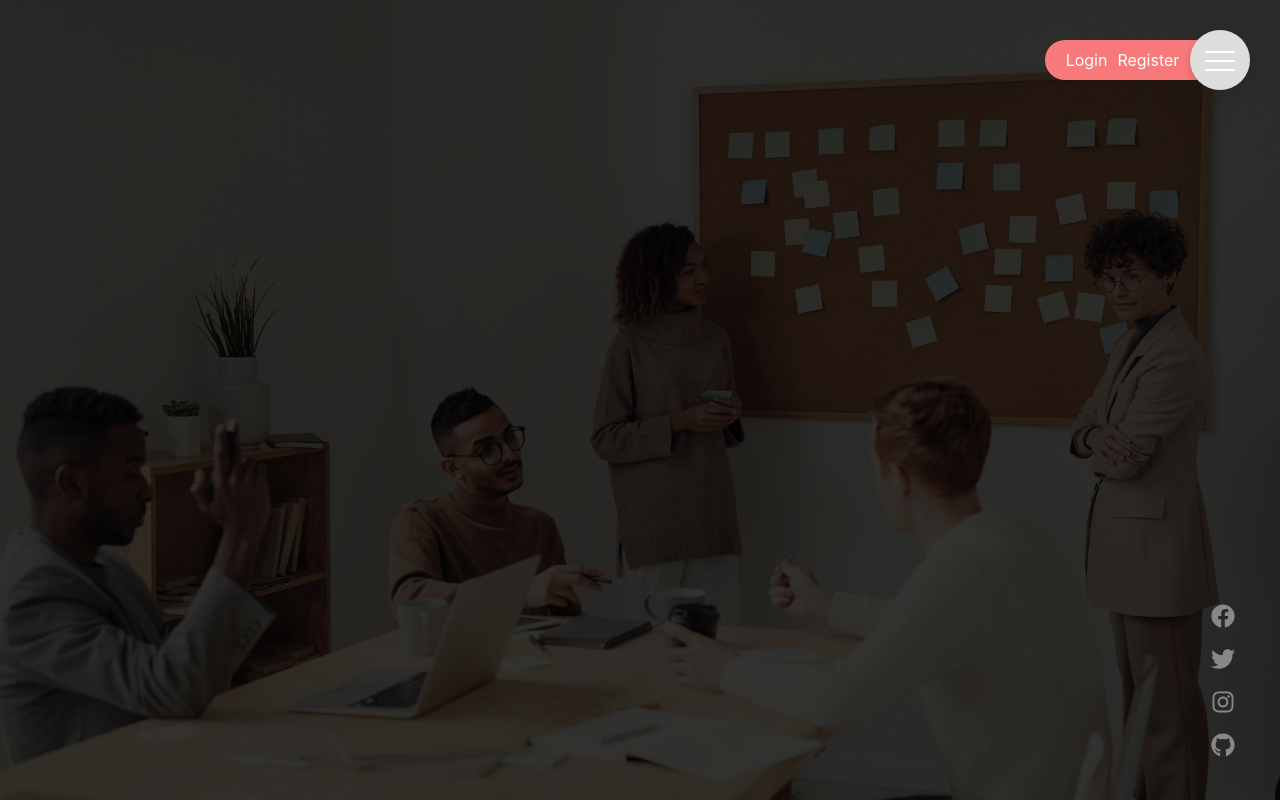
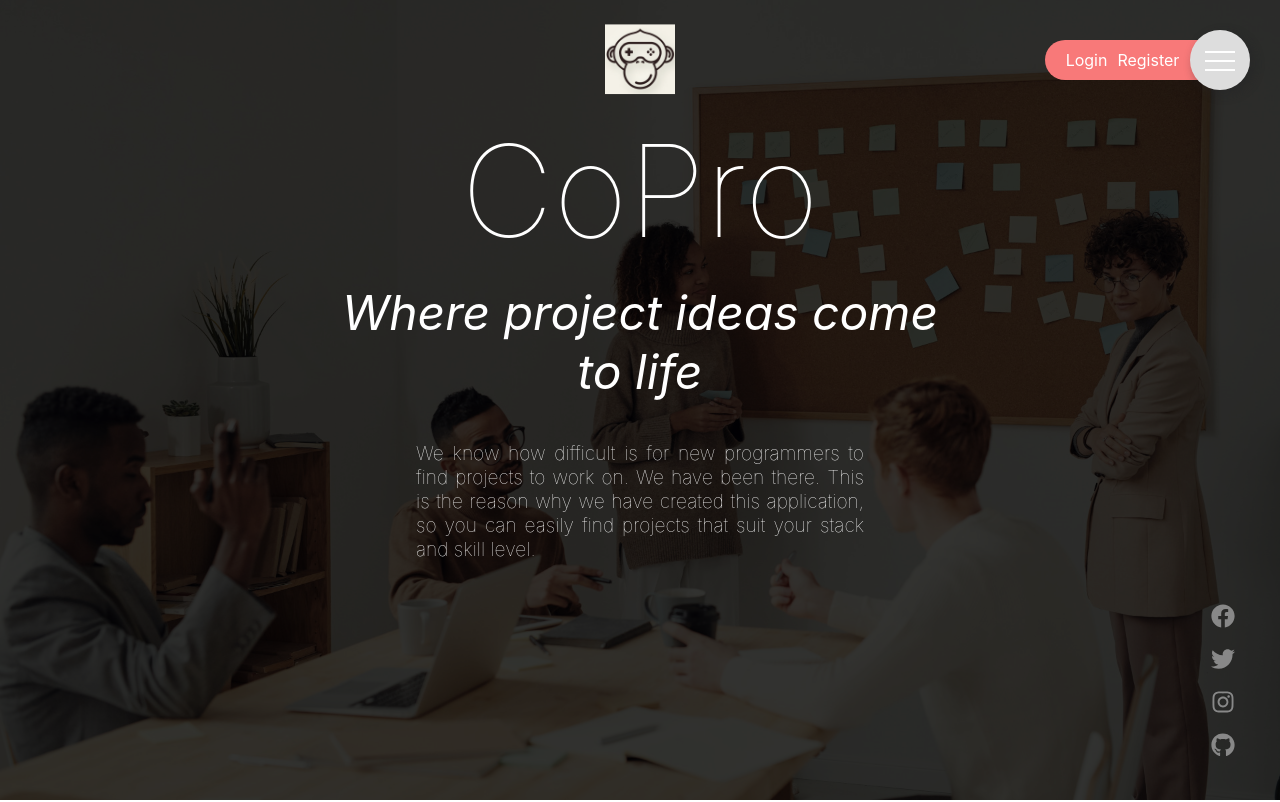
Before and after one commit to bambooss/pz-website, a Next.js app: page / in a window 1280 px wide. Shown: the top 802 px of the page. Built offline with nearby package versions, Linux system fonts and the light colour scheme.

Commit message:
Started hero image container text

```diff
--- a/components/image/HeroImage.js
+++ b/components/image/HeroImage.js
@@ -1,4 +1,5 @@
 import Image from 'next/image';
+import LogoIcon from '../navigation/LogoIcon';
 import classes from '../../styles/components/HeroImage.module.scss';
 
 const HeroImage = ({ children }) => (
@@ -13,6 +14,19 @@ const HeroImage = ({ children }) => (
         priority="true"
       />
     </div>
+    <div className={classes['hero-content-container']}>
+      <LogoIcon className={classes.logo} width={70} height={70} />
+      <h1>CoPro</h1>
+      <h2>
+        <i>Where project ideas come to life</i>
+      </h2>
+      <p>
+        We know how difficult is for new programmers to find projects to work
+        on. We have been there. This is the reason why we have created this
+        application, so you can easily find projects that suit your stack and
+        skill level.
+      </p>
+    </div>
     <div className={classes['hero-filler']} />
   </>
 );
--- a/styles/_variables.scss
+++ b/styles/_variables.scss
@@ -73,10 +73,12 @@ $font-size-l: 1.2em;
 $font-size-xl: 1.5em;
 $font-size-xxl: 2.5rem;
 $font-size-xxxl: 3rem;
+$font-size-hero: 8rem;
 
 /*
   FONT WEIGHTS
 */
+$font-weight-lighter: lighter;
 $font-weight-light: 300;
 $font-weight-book: 400;
 $font-weight-medium: 500;
--- a/styles/components/HeroImage.module.scss
+++ b/styles/components/HeroImage.module.scss
@@ -19,3 +19,41 @@
 .hero-image {
 
 }
+
+.hero-content-container {
+  z-index: 2;
+  position: absolute;
+  display: flex;
+  flex-direction: column;
+  top: 50%;
+  left: 50%;
+  transform: translate(-50%, -70%);
+  text-align: center;
+
+  & .logo {
+
+  }
+
+  & h1 {
+    color: $color-text-light;
+    font-weight: $font-weight-lighter;
+    font-size: $font-size-hero;
+    margin: $margin-s;
+  }
+
+  & h2 {
+    color: $color-text-light;
+    font-weight: normal;
+    font-size: $font-size-xxxl;
+    margin-top: $margin-0;
+  }
+
+  & p {
+    width: 70%;
+    margin: 0 auto;
+    color: $color-text-light;
+    font-weight: lighter;
+    font-size: $font-size-l;
+    text-align: justify;
+  }
+}
--- a/styles/components/MenuModal.module.scss
+++ b/styles/components/MenuModal.module.scss
@@ -25,9 +25,8 @@
 
     h1 {
       display: inline-block;
-      text-transform: uppercase;
-      font-size: $font-size-xxxl;
-      font-weight: $font-weight-light;
+      font-size: $font-size-hero;
+      font-weight: $font-weight-lighter;
       margin-left: $margin-s;
       margin-bottom: 20vh;
       cursor: pointer;
@@ -44,6 +43,8 @@
   .list {
     display: flex;
     flex-direction: column;
+    justify-content: center;
+    align-items: center;
     list-style-type: none;
   }
 
```
